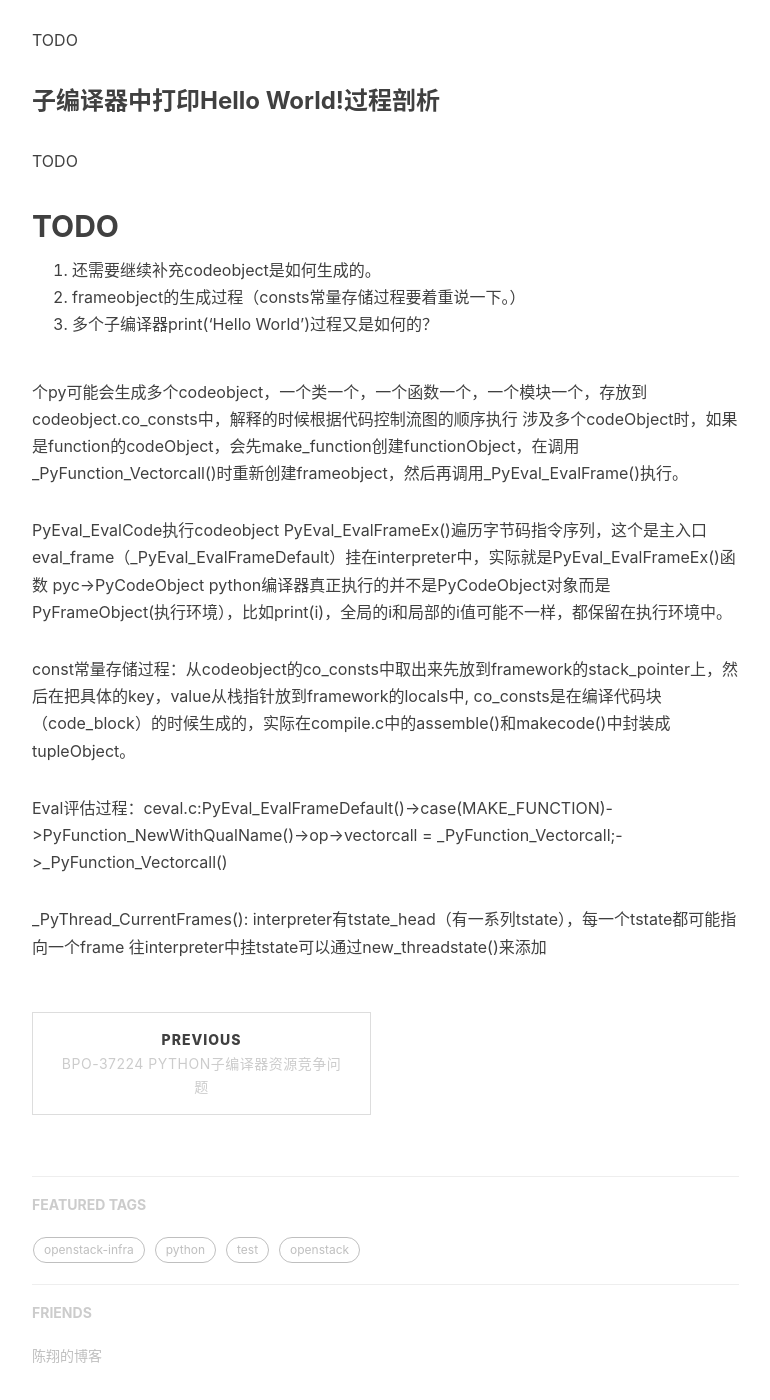
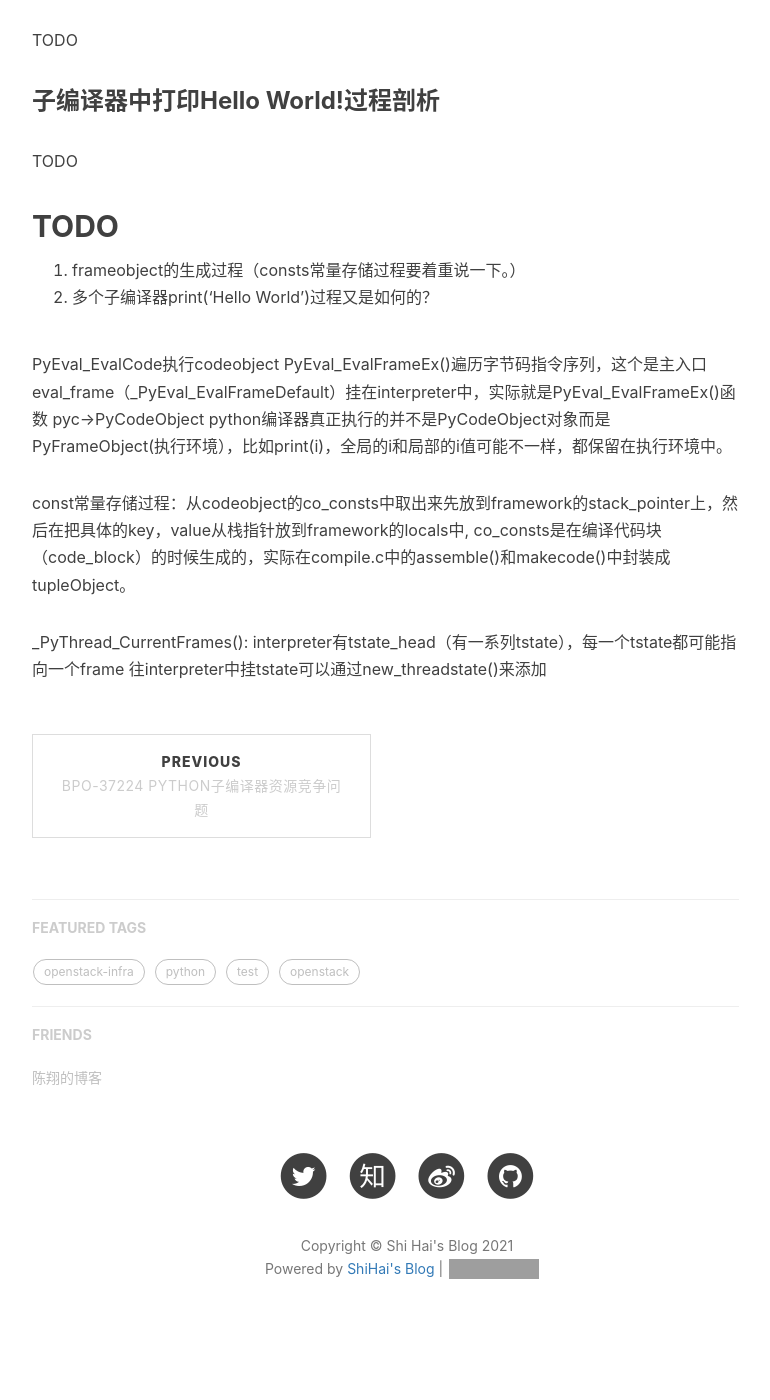
Before and after one commit to shihai1991/shihai1991.github.io, a Jekyll site: the page built from _posts/2021-08-23-print执行过程分析.md, in a window 1280 px wide and 1400 px high, scrolled down 3564 px. Shown: the whole window, without its empty margins (233-1003 px from the left). Built offline with Jekyll 4.4.1, drawn with Linux system fonts in a browser that asks for light colours; nearby versions of some CDN libraries; comment, search, counter and statistics services are not loaded; after the commit the page ends 4937 px from its top, so only the background shows below that; grey boxes are pictures that could not be loaded.

Commit message:
Update 2021-08-23-print执行过程分析.md

```diff
--- a/_posts/2021-08-23-print执行过程分析.md
+++ b/_posts/2021-08-23-print执行过程分析.md
@@ -101,12 +101,9 @@ TODO
 TODO
 
 ## TODO
-1. 还需要继续补充codeobject是如何生成的。
-2. frameobject的生成过程（consts常量存储过程要着重说一下。）
+1. frameobject的生成过程（consts常量存储过程要着重说一下。）
 3. 多个子编译器print('Hello World')过程又是如何的？
 
-个py可能会生成多个codeobject，一个类一个，一个函数一个，一个模块一个，存放到codeobject.co_consts中，解释的时候根据代码控制流图的顺序执行
-涉及多个codeObject时，如果是function的codeObject，会先make_function创建functionObject，在调用_PyFunction_Vectorcall()时重新创建frameobject，然后再调用_PyEval_EvalFrame()执行。
 
 PyEval_EvalCode执行codeobject
 PyEval_EvalFrameEx()遍历字节码指令序列，这个是主入口
@@ -116,7 +113,5 @@ python编译器真正执行的并不是PyCodeObject对象而是PyFrameObject(执
 
 const常量存储过程：从codeobject的co_consts中取出来先放到framework的stack_pointer上，然后在把具体的key，value从栈指针放到framework的locals中, co_consts是在编译代码块（code_block）的时候生成的，实际在compile.c中的assemble()和makecode()中封装成tupleObject。
 
-Eval评估过程：ceval.c:PyEval_EvalFrameDefault()->case(MAKE_FUNCTION)->PyFunction_NewWithQualName()->op->vectorcall = _PyFunction_Vectorcall;->_PyFunction_Vectorcall()
-
 _PyThread_CurrentFrames(): interpreter有tstate_head（有一系列tstate），每一个tstate都可能指向一个frame
 往interpreter中挂tstate可以通过new_threadstate()来添加
```
